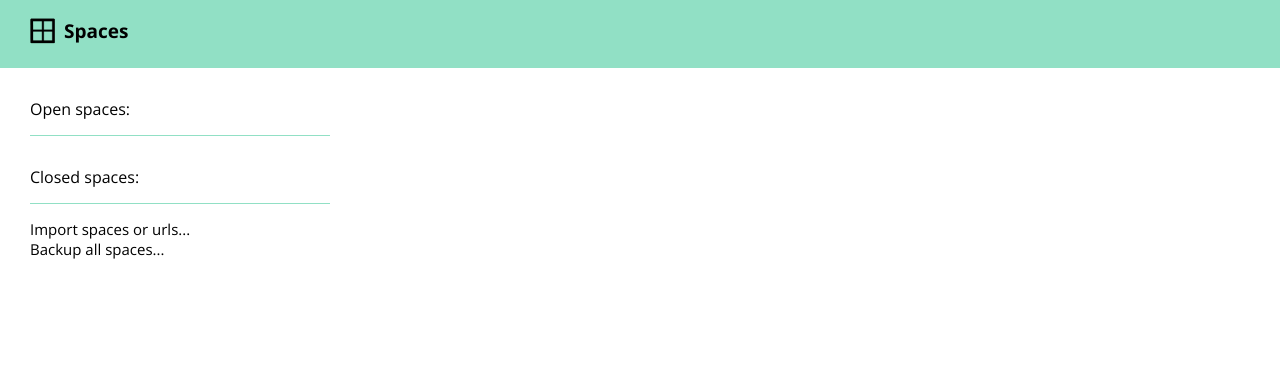
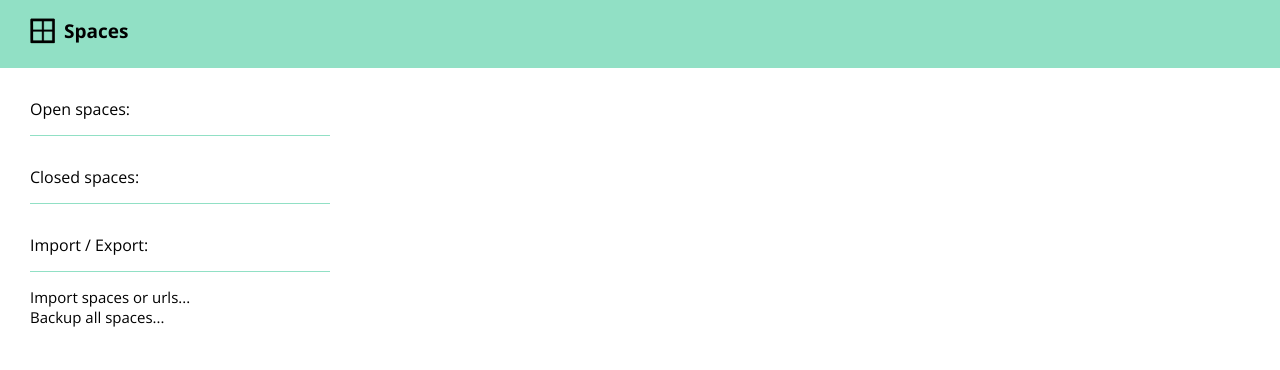
Before and after one commit to deanoemcke/spaces, a browser extension: page spaces.html in a window 1280 px wide. Drawn offline with nearby package versions, Linux system fonts and the light colour scheme.

Commit message:
Add separator for import/export on spaces management view

```diff
--- a/spaces.html
+++ b/spaces.html
@@ -29,6 +29,7 @@
                 <ul id="openSpaces"></ul>
                 <h2>Closed spaces:</h2>
                 <ul id="closedSpaces"></ul>
+                <h2>Import / Export:</h2>
                 <ul>
                     <li><a id="actionImport" href="#">Import spaces or urls...</a></li>
                     <li><a id="actionBackup" href="#">Backup all spaces...</a></li>
```
